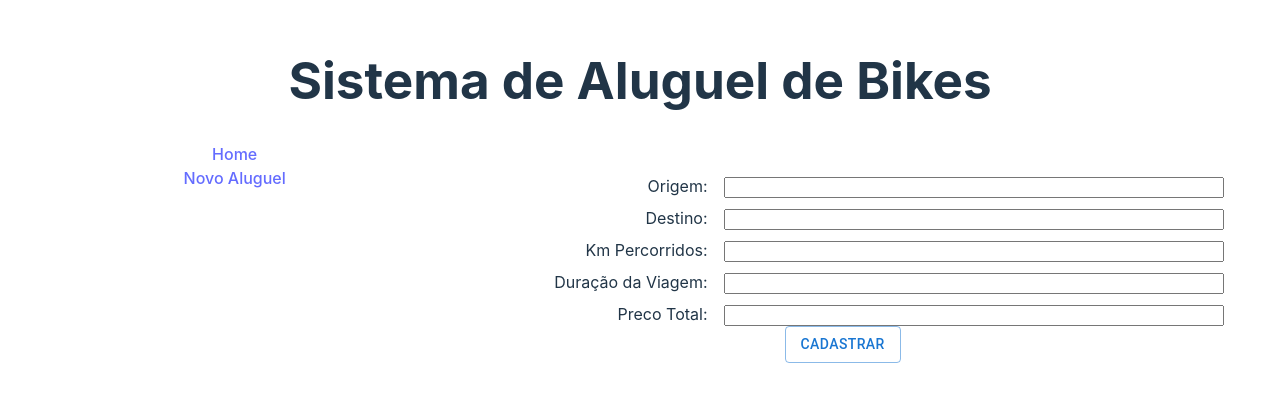
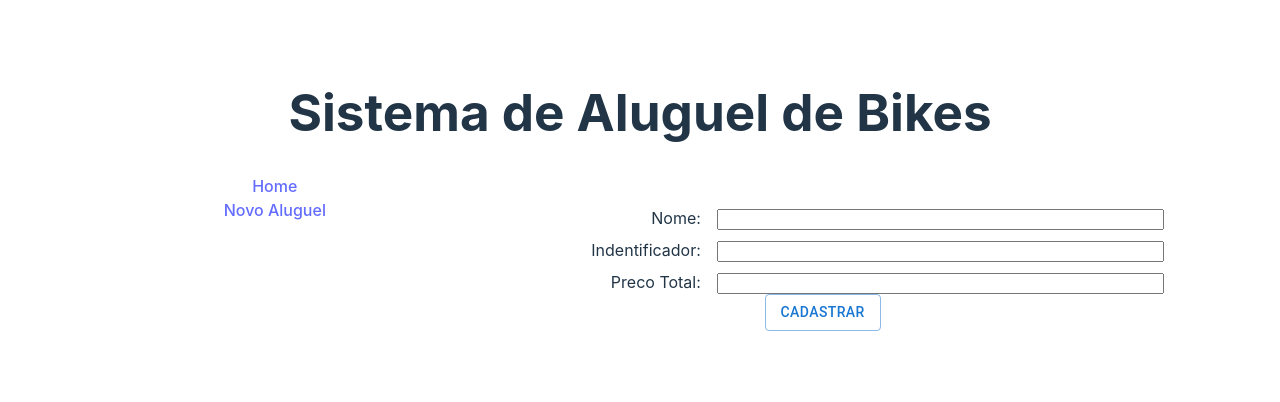
Before and after one commit to ribollequis87/aluguel_bicicletas_front, a React (Vite) app in the folder app/: page /cadastrarAluguel in a window 1280 px wide. Shown: the part 194-596 px from the top of the page. Built offline with nearby package versions, Linux system fonts and the light colour scheme.

Commit message:
front concertado

```diff
--- a/app/package.json
+++ b/app/package.json
@@ -25,6 +25,6 @@
     "eslint-plugin-react": "^7.34.1",
     "eslint-plugin-react-hooks": "^4.6.0",
     "eslint-plugin-react-refresh": "^0.4.6",
-    "vite": "^5.2.0"
+    "vite": "^5.2.11"
   }
 }
--- a/app/src/aluguel/CadastraAluguel.jsx
+++ b/app/src/aluguel/CadastraAluguel.jsx
@@ -6,13 +6,10 @@ import { Button, Grid, IconButton, Snackbar } from '@mui/material';
 
 export function CadastraAluguel() {
 
-    const [nome, setNome] = useState()
     const [origem, setOrigem] = useState()
-    const [destino, setDestino] = useState()
     const [identificador, setIdentificador] = useState()
-    const [kmPercorridos, setKmPercorridos] = useState()
     const [precoTotal, setPrecoTotal] = useState()
-    const [duracaoViagem, setDuracaoViagem] = useState()
+
     const [message, setMessage] = useState()
     const [open, setOpen] = useState(false)
 
@@ -41,14 +38,12 @@ export function CadastraAluguel() {
 
     function click() {
         const currentDate = new Date();
-        const timestamp = currentDate.getTime();
+        const dataInicio = currentDate.toISOString();
         let data = {
-        'origem': nome,
+        'origem': origem,
         'identificador': identificador,
-        'dataInicio': timestamp,
+        'dataInicio': dataInicio,
         'status': "INDISPONIVEL",
-        'duracaoViagem': duracaoViagem,
-        'kmPercorridos': kmPercorridos,
         'precoTotal': precoTotal,
 
         }
@@ -79,10 +74,8 @@ export function CadastraAluguel() {
             <div className="card">
 
                 <Grid container columnSpacing={2} rowSpacing={1}>
-                    <ItemForm label={"Origem:"} value={origem} set={setOrigem}></ItemForm>
-                    <ItemForm label={"Destino:"} value={destino} set={setDestino}></ItemForm>
-                    <ItemForm label={"Km Percorridos:"} value={kmPercorridos} set={setKmPercorridos}></ItemForm>
-                    <ItemForm label={"Duração da Viagem:"} value={duracaoViagem} set={setDuracaoViagem}></ItemForm>
+                    <ItemForm label={"Nome:"} value={origem} set={setOrigem}></ItemForm>
+                    <ItemForm label={"Indentificador:"} value={identificador} set={setIdentificador}></ItemForm>
                     <ItemForm label={"Preco Total:"} value={precoTotal} set={setPrecoTotal}></ItemForm>
                 </Grid>
                 <Button variant="outlined" onClick={() => click()}>Cadastrar</Button>
```
Also changed, not shown: 1 other file (tests, documents, lock files or other folders). Lines whose indentation alone changed are shown as unchanged.
